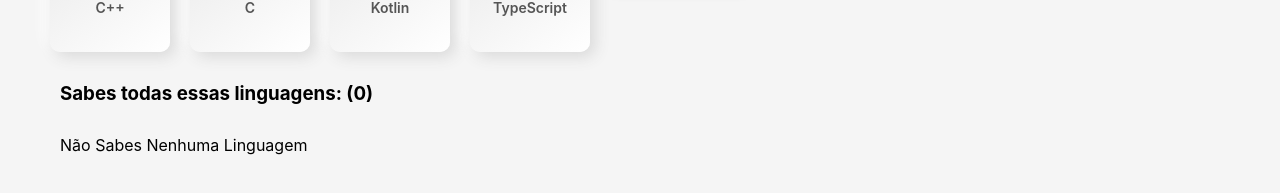
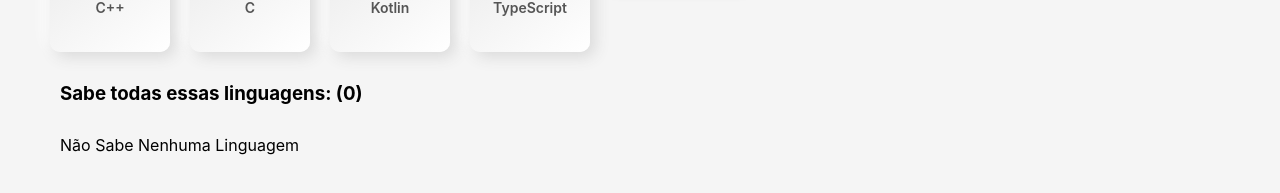
Before and after one commit to myllenabitar/checkbox, a React (Create React App) app: page / in a window 1280 px wide. Shown: the part 1294-1487 px from the top of the page. Built offline with nearby package versions, Linux system fonts and the light colour scheme.

Commit message:
Fix grammar in language selection messages for clarity

```diff
--- a/src/App.js
+++ b/src/App.js
@@ -55,12 +55,12 @@ const Checkbox = () => {
 <button className="styled-button" onClick={() => setLinguagens([])}>
   Limpar Seleção
 </button>
-      <h3>Sabes todas essas linguagens: ({linguagens.length})</h3>
+      <h3>Sabe todas essas linguagens: ({linguagens.length})</h3>
       <ul style={{ textTransform: 'capitalize' }}>
         {linguagens.length > 0 ? (
           linguagens.map((linguagem) => <li key={linguagem}>{linguagem}</li>)
         ) : (
-          <p>Não sabes nenhuma linguagem</p>
+          <p>Não sabe nenhuma linguagem</p>
         )}
       </ul>
     </div>
```
